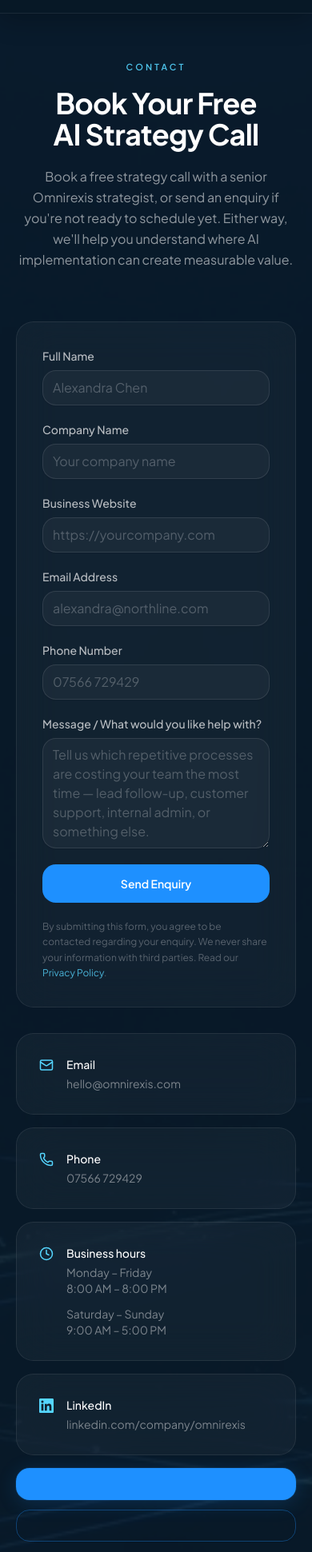
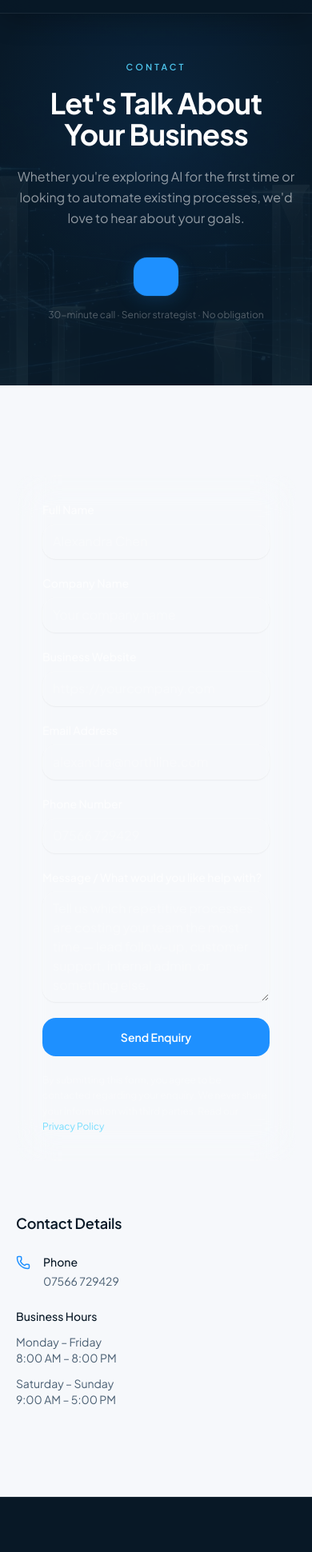
Before and after one commit to rosstguk-dev/Omnirexis, a Next.js app: page /contact in a window 390 px wide. Shown: the part 52-1993 px from the top of the page at 80% size. Built offline with nearby package versions, Linux system fonts and the light colour scheme.

Commit message:
Move enquiry form to dedicated Contact page and update secondary CTAs
Redesign /contact with hero, form, and contact details. Route all Contact
Us buttons to /contact and remove homepage enquiry sections.

```diff
--- a/app/about/page.tsx
+++ b/app/about/page.tsx
@@ -2,7 +2,7 @@
 import { PageHeader } from "@/components/sections/page-header";
 import { CtaBanner } from "@/components/sections/cta-banner";
 import { BookingCtaGroup } from "@/components/shared/booking-cta-group";
-import { EnquirySection } from "@/components/sections/enquiry-section";
+
 import { Section } from "@/components/shared/section";
 import { GlassCard } from "@/components/visuals/glass-card";
 import { createMetadata } from "@/lib/site";
@@ -81,7 +81,6 @@
         </FadeIn>
       </Section>
 
-      <EnquirySection />
       <CtaBanner />
     </>
   );
--- a/app/contact/page.tsx
+++ b/app/contact/page.tsx
@@ -1,34 +1,38 @@
 import Image from "next/image";
-import { Clock, Mail, Phone } from "lucide-react";
-import { LinkedInIcon } from "@/components/icons/linkedin";
+import { Phone } from "lucide-react";
+import { ContactForm } from "@/components/contact/contact-form";
 import { FadeIn } from "@/components/motion/fade-in";
-import { ContactForm } from "@/components/contact/contact-form";
-import { BookingCtaGroup } from "@/components/shared/booking-cta-group";
 import { BusinessHours } from "@/components/shared/business-hours";
+import { CtaButton } from "@/components/shared/cta-button";
 import { GlassCard } from "@/components/visuals/glass-card";
 import { createMetadata, phoneTelHref, siteConfig } from "@/lib/site";
 
 export const metadata = createMetadata({
-  title: "Book Your Free AI Strategy Call",
+  title: "Contact Us",
   description:
-    "Contact Omnirexis to book your free AI Strategy Call. Tell us about your business and discover how the right AI implementation can save time, reduce costs and grow revenue.",
+    "Contact Omnirexis to book your free AI Strategy Call or send an enquiry. Tell us about your business and discover how the right AI implementation can save time, reduce costs and grow revenue.",
   path: "/contact",
 });
 
 export default function ContactPage() {
   return (
-    <section className="relative min-h-screen" aria-labelledby="contact-heading">
+    <>
+      <section
+        className="relative overflow-hidden bg-[#081826]"
+        aria-labelledby="contact-heading"
+      >
         <Image
           src="/images/contact-bg.jpg"
           alt=""
           fill
-        className="object-cover object-center"
+          className="object-cover object-center opacity-40"
           sizes="100vw"
           priority
         />
-      <div className="absolute inset-0 bg-[#081826]/88" />
+        <div className="absolute inset-0 bg-[#081826]/75" />
+        <div className="ambient-glow pointer-events-none absolute inset-0" />
 
-      <div className="section-container relative pt-32 pb-28 sm:pt-40 sm:pb-36">
+        <div className="section-container relative pt-32 pb-20 sm:pt-40 sm:pb-24">
           <FadeIn className="mx-auto max-w-3xl text-center">
             <p className="text-[11px] font-semibold uppercase tracking-[0.28em] text-[#55D6FF]/90">
               Contact
@@ -37,104 +41,71 @@
               id="contact-heading"
               className="mt-4 text-[2.25rem] font-bold leading-[1.1] tracking-[-0.02em] text-white sm:text-5xl"
             >
-            Book Your Free AI Strategy Call
+              Let&apos;s Talk About Your Business
             </h1>
             <p className="prose-narrow mx-auto mt-5 text-base text-white/55 sm:text-lg">
-            Book a free strategy call with a senior Omnirexis strategist, or
-            send an enquiry if you&apos;re not ready to schedule yet. Either
-            way, we&apos;ll help you understand where AI implementation can
-            create measurable value.
+              Whether you&apos;re exploring AI for the first time or looking to
+              automate existing processes, we&apos;d love to hear about your
+              goals.
+            </p>
+            <div className="mt-9 flex justify-center">
+              <CtaButton />
+            </div>
+            <p className="mt-4 text-xs text-white/30">
+              {siteConfig.ctaMicrocopy}
             </p>
           </FadeIn>
+        </div>
+      </section>
 
-        <div
-          id={siteConfig.enquirySectionId}
-          className="mx-auto mt-16 grid max-w-5xl scroll-mt-28 gap-8 lg:grid-cols-5 lg:gap-10"
+      <section
+        className="section-light section-padding"
+        aria-labelledby="enquiry-form-heading"
       >
-          <FadeIn className="lg:col-span-3">
+        <div className="section-container">
+          <FadeIn className="mx-auto max-w-2xl">
+            <h2 id="enquiry-form-heading" className="sr-only">
+              Send an enquiry
+            </h2>
             <GlassCard variant="dark" hover={false} className="p-8 sm:p-10">
               <ContactForm />
             </GlassCard>
           </FadeIn>
 
-          <FadeIn className="lg:col-span-2" delay={0.12}>
-            <div className="space-y-4">
-              {[
-                {
-                  icon: Mail,
-                  label: "Email",
-                  value: siteConfig.email,
-                  href: `mailto:${siteConfig.email}`,
-                },
-                {
-                  icon: Phone,
-                  label: "Phone",
-                  value: siteConfig.phone,
-                  href: phoneTelHref(),
-                },
-                {
-                  label: "Business hours",
-                  icon: Clock,
-                },
-              ].map((item) => (
-                <GlassCard key={item.label} variant="dark" hover={false}>
+          <FadeIn className="mx-auto mt-16 max-w-2xl" delay={0.08}>
+            <h2 className="text-lg font-semibold tracking-[-0.01em] text-[#081826]">
+              Contact Details
+            </h2>
+            <div className="mt-6 space-y-6">
               <div className="flex items-start gap-4">
-                    <item.icon
-                      className="mt-0.5 size-[18px] shrink-0 text-[#55D6FF]"
+                <Phone
+                  className="mt-0.5 size-[18px] shrink-0 text-[#1E90FF]"
                   aria-hidden="true"
                 />
                 <div>
-                      <p className="text-sm font-medium text-white">
-                        {item.label}
-                      </p>
-                      {"href" in item && item.href ? (
+                  <p className="text-sm font-medium text-[#081826]">Phone</p>
                   <a
-                          href={item.href}
-                          className="mt-1 block text-sm text-white/45 transition-colors hover:text-[#55D6FF]"
+                    href={phoneTelHref()}
+                    className="mt-1 block text-sm text-muted-foreground transition-colors hover:text-[#1E90FF]"
                   >
-                          {item.value}
-                        </a>
-                      ) : item.label === "Business hours" ? (
-                        <BusinessHours
-                          className="mt-1"
-                          daysClassName="text-sm text-white/45"
-                          hoursClassName="text-sm text-white/45"
-                        />
-                      ) : (
-                        <p className="mt-1 text-sm text-white/45">
-                          {"value" in item ? item.value : null}
-                        </p>
-                      )}
-                    </div>
-                  </div>
-                </GlassCard>
-              ))}
-
-              <GlassCard variant="dark" hover={false}>
-                <div className="flex items-start gap-4">
-                  <LinkedInIcon className="mt-0.5 size-[18px] shrink-0 text-[#55D6FF]" />
-                  <div>
-                    <p className="text-sm font-medium text-white">LinkedIn</p>
-                    <a
-                      href={siteConfig.linkedin}
-                      target="_blank"
-                      rel="noopener noreferrer"
-                      className="mt-1 block text-sm text-white/45 transition-colors hover:text-[#55D6FF]"
-                    >
-                      linkedin.com/company/omnirexis
+                    {siteConfig.phone}
                   </a>
                 </div>
               </div>
-              </GlassCard>
-
-              <BookingCtaGroup
-                buttonClassName="w-full"
-                buttonSize="default"
+              <div>
+                <p className="text-sm font-medium text-[#081826]">
+                  Business Hours
+                </p>
+                <BusinessHours
+                  className="mt-3"
+                  daysClassName="text-sm text-muted-foreground"
+                  hoursClassName="text-sm text-muted-foreground"
                 />
+              </div>
             </div>
           </FadeIn>
         </div>
-      </div>
       </section>
+    </>
   );
 }
--- a/app/faq/page.tsx
+++ b/app/faq/page.tsx
@@ -1,7 +1,7 @@
 import { PageHeader } from "@/components/sections/page-header";
 import { FaqSection } from "@/components/sections/faq-section";
 import { CtaBanner } from "@/components/sections/cta-banner";
-import { EnquirySection } from "@/components/sections/enquiry-section";
+
 import { JsonLd } from "@/components/seo/json-ld";
 import { faqJsonLd } from "@/lib/seo";
 import { createMetadata } from "@/lib/site";
@@ -23,7 +23,6 @@
         description="Honest, direct answers — so you can decide whether a strategy call is the right next step."
       />
       <FaqSection />
-      <EnquirySection />
       <CtaBanner />
     </>
   );
--- a/app/industries/page.tsx
+++ b/app/industries/page.tsx
@@ -1,7 +1,7 @@
 import { IndustryCard } from "@/components/sections/industry-card";
 import { PageHeader } from "@/components/sections/page-header";
 import { CtaBanner } from "@/components/sections/cta-banner";
-import { EnquirySection } from "@/components/sections/enquiry-section";
+
 import { FadeIn } from "@/components/motion/fade-in";
 import { CtaStrip } from "@/components/shared/cta-strip";
 import { Section } from "@/components/shared/section";
@@ -44,7 +44,6 @@
         />
       </Section>
 
-      <EnquirySection />
       <CtaBanner />
     </>
   );
--- a/app/page.tsx
+++ b/app/page.tsx
@@ -2,7 +2,7 @@
 import { ArrowRight } from "lucide-react";
 import { FadeIn } from "@/components/motion/fade-in";
 import { CtaBanner } from "@/components/sections/cta-banner";
-import { EnquirySection } from "@/components/sections/enquiry-section";
+
 import { FaqSection } from "@/components/sections/faq-section";
 import { Hero } from "@/components/sections/hero";
 import { IndustryCard } from "@/components/sections/industry-card";
@@ -138,7 +138,6 @@
       <Testimonials />
       <WhyOmnirexis />
       <FaqSection limit={5} showViewAll />
-      <EnquirySection />
       <CtaBanner />
     </>
   );
--- a/app/process/page.tsx
+++ b/app/process/page.tsx
@@ -2,7 +2,7 @@
 import { ProcessTimeline } from "@/components/sections/process-timeline";
 import { CtaBanner } from "@/components/sections/cta-banner";
 import { BookingCtaGroup } from "@/components/shared/booking-cta-group";
-import { EnquirySection } from "@/components/sections/enquiry-section";
+
 import { Section } from "@/components/shared/section";
 import { createMetadata } from "@/lib/site";
 
@@ -29,7 +29,6 @@
         <BookingCtaGroup theme="light" className="mt-16" />
       </Section>
 
-      <EnquirySection />
       <CtaBanner />
     </>
   );
--- a/app/solutions/page.tsx
+++ b/app/solutions/page.tsx
@@ -1,7 +1,7 @@
 import { SolutionCard } from "@/components/sections/solution-card";
 import { PageHeader } from "@/components/sections/page-header";
 import { CtaBanner } from "@/components/sections/cta-banner";
-import { EnquirySection } from "@/components/sections/enquiry-section";
+
 import { TechnologyPartners } from "@/components/sections/technology-partners";
 import { FadeIn } from "@/components/motion/fade-in";
 import { CtaStrip } from "@/components/shared/cta-strip";
@@ -47,7 +47,6 @@
 
       <TechnologyPartners className="border-t border-[#081826]/[0.06] bg-[#f6f8fb]/50" />
 
-      <EnquirySection />
       <CtaBanner />
     </>
   );
--- a/components/shared/booking-cta-group.tsx
+++ b/components/shared/booking-cta-group.tsx
@@ -1,5 +1,5 @@
 import { CtaButton } from "@/components/shared/cta-button";
-import { EnquiryCtaButton } from "@/components/shared/enquiry-cta-button";
+import { ContactCtaButton } from "@/components/shared/contact-cta-button";
 import { siteConfig } from "@/lib/site";
 import { cn } from "@/lib/utils";
 
@@ -7,10 +7,10 @@
   align?: "left" | "center";
   theme?: "light" | "dark";
   showMicrocopy?: boolean;
-  showEnquiryButton?: boolean;
+  showContactButton?: boolean;
   className?: string;
   buttonClassName?: string;
-  enquiryButtonClassName?: string;
+  contactButtonClassName?: string;
   buttonSize?: "default" | "lg";
 };
 
@@ -18,10 +18,10 @@
   align = "center",
   theme = "dark",
   showMicrocopy = true,
-  showEnquiryButton = true,
+  showContactButton = true,
   className,
   buttonClassName,
-  enquiryButtonClassName,
+  contactButtonClassName,
   buttonSize = "lg",
 }: BookingCtaGroupProps) {
   return (
@@ -42,9 +42,9 @@
           className={cn("w-full sm:w-auto", buttonClassName)}
           size={buttonSize}
         />
-        {showEnquiryButton && (
-          <EnquiryCtaButton
-            className={cn("w-full sm:w-auto", enquiryButtonClassName)}
+        {showContactButton && (
+          <ContactCtaButton
+            className={cn("w-full sm:w-auto", contactButtonClassName)}
             size={buttonSize}
           />
         )}
--- a/lib/site.ts
+++ b/lib/site.ts
@@ -46,9 +46,8 @@
   ctaHref:
     "https://meetings-eu1.hubspot.com/ross-gallagher/free-ai-strategy-call",
   ctaMicrocopy: "30-minute call · Senior strategist · No obligation",
-  enquirySectionId: "enquiry",
-  enquiryCtaHref: "/#enquiry",
-  enquiryCtaLabel: "Send an Enquiry",
+  contactCtaHref: "/contact",
+  contactCtaLabel: "Contact Us",
   enquirySubmitLabel: "Send Enquiry",
   keywords: [
     "AI implementation consultancy",
```
Also changed, not shown: components/sections/enquiry-section.tsx (deleted, +0 -36 lines), components/shared/contact-cta-button.tsx (renamed from components/shared/enquiry-cta-button.tsx, +5 -5 lines). Lines whose indentation alone changed are shown as unchanged.
